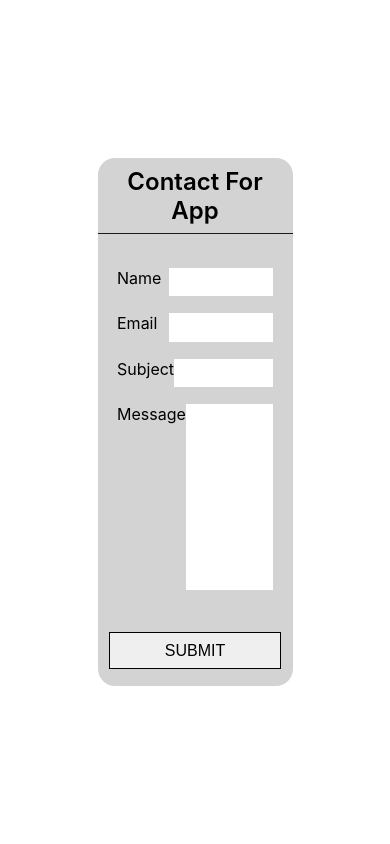
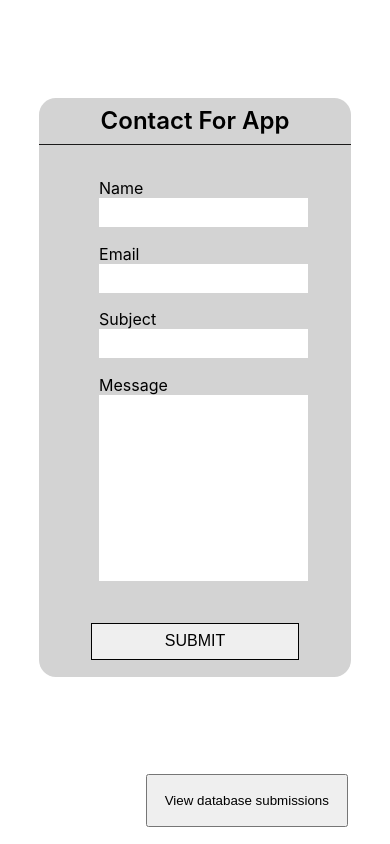
Before and after one commit to kemuma200/contact, a React (Create React App) app in the folder frontend/: page / in a window 390 px wide. Built offline with nearby package versions, Linux system fonts and the light colour scheme.

Commit message:
Screen adjustment

```diff
--- a/frontend/src/App.css
+++ b/frontend/src/App.css
@@ -1,15 +1,22 @@
 .App{
   width: 100vw;
   height: 100vh;
+  min-width: 280px;
   display: flex;
   align-items: center;
+  flex-direction: column !important;
+  overflow-x: scroll;
+}
+.App::-webkit-scrollbar{
+  display: none !important;
+  display: none !important;
+  visibility: hidden !important;
 }
 .contactFormApp{
   background: #d3d3d3;
   width: 50vw;
   height: auto;
-  margin-left: auto;
-  margin-right: auto;
+  margin: auto;
   border-radius: 2vh;
   display: flex;
   flex-direction: column;
@@ -88,3 +95,28 @@ textarea:focus, input:focus{
   text-transform: uppercase;
   border: .3vh;
 }
+
+.viewData{
+  width: fit-content;
+  padding: 2vh;
+  margin-left: auto;
+  margin-right: 5vh;
+  margin-bottom: 2vh;
+}
+
+@media only screen and (max-width: 600px){
+  .contactFormApp span{
+    display: flex;
+    justify-content: space-around;
+    flex-direction: column;
+    padding: 1vh;
+  }
+}
+@media only screen and (max-width: 400px){
+  .contactFormApp{
+    width: 80%;
+  }
+  .contactFormApp span{
+    width: 100%;
+  }
+}
--- a/frontend/src/App.js
+++ b/frontend/src/App.js
@@ -103,6 +103,7 @@ function App() {
           <input type="submit" value="submit" className="submit"/>
         </form>
       </div>
+      <button className="viewData"> View database submissions</button>
     </div>
   );
 }
```
Also changed, not shown: frontend/src/tables.js (added, +33 -0 lines).
